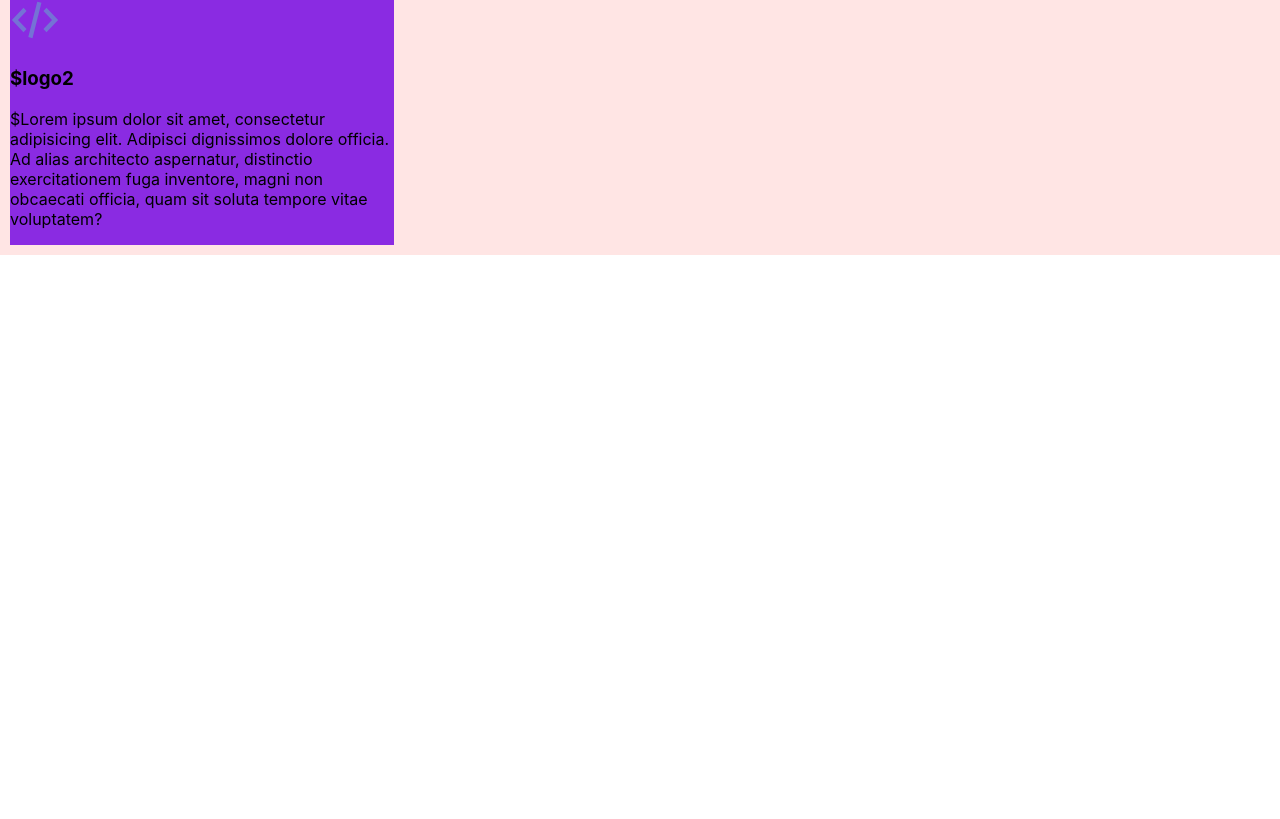
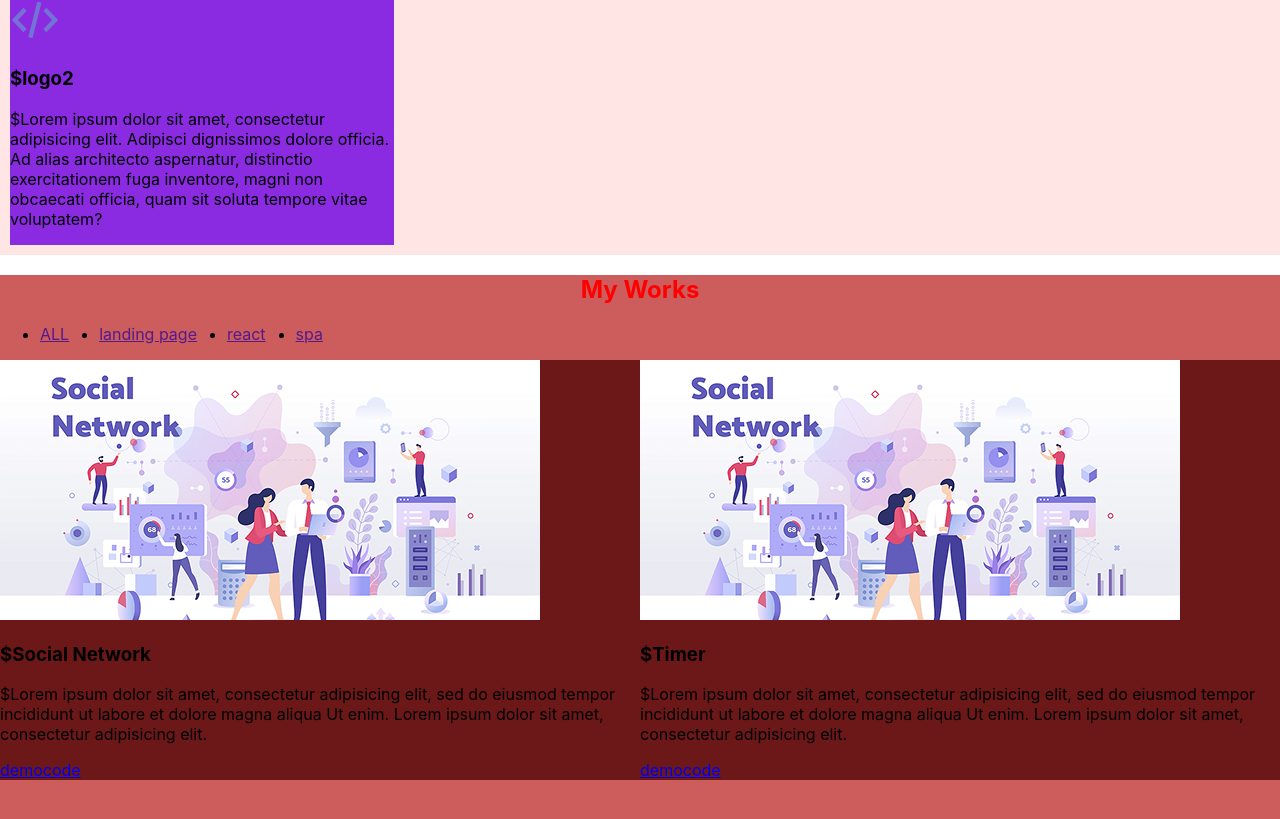
Before and after one commit to alexpodelinskii/portfolio, a React (Vite) app: page / in a window 1280 px wide. Shown: the part 1479-2298 px from the top of the page. Before the commit the page ends 1734 px from the top, so only its background shows below. Built offline with nearby package versions, Linux system fonts and the light colour scheme.

Commit message:
feat: add works section

```diff
--- a/src/App.tsx
+++ b/src/App.tsx
@@ -1,6 +1,7 @@
 import {Header} from "./layout/header/Header.tsx";
 import {Main} from "./layout/sections/main/Main.tsx";
 import {Skills} from "./layout/sections/skills/Skills.tsx";
+import {Works} from "./layout/sections/works/Works.tsx";
 
 
 function App() {
@@ -9,7 +10,7 @@ function App() {
             <Header/>
             <Main/>
             <Skills/>
-
+            <Works/>
 
         </div>
     )
--- a/src/components/Menu.tsx
+++ b/src/components/Menu.tsx
@@ -1,21 +1,23 @@
 import styled from "styled-components";
 
-export const Menu = () => {
+export const Menu = (props: { menuItems: Array<string> }) => {
     return (
         <StyledMenu>
-            <ul>
-                <li><a href="">Home</a></li>
-                <li><a href="">Skills</a></li>
-                <li><a href="">Works</a></li>
-                <li><a href="">Testimony</a></li>
-                <li><a href="">Contacts</a></li>
+            <ul>{
+                props.menuItems.map((el, index) => {
+                    return <li key={index}>
+                        <a href="">{el}</a>
+                    </li>;
+                })
+            }
+
             </ul>
         </StyledMenu>
     );
 };
 
 const StyledMenu = styled.nav`
-    ul{
+    ul {
         display: flex;
         gap: 30px;
     }
--- a/src/layout/header/Header.tsx
+++ b/src/layout/header/Header.tsx
@@ -1,12 +1,14 @@
 import styled from "styled-components";
 import {Logo} from "../../components/Logo.tsx";
 import {Menu} from "../../components/Menu.tsx";
+
+const headerMenuItems = ['Home', 'Skills','Works','Testimony','Contacts'];
 
 export const Header = () => {
     return (
         <StyledHeader>
             <Logo/>
-            <Menu/>
+            <Menu  menuItems={headerMenuItems}/>
 
 
         </StyledHeader>
--- /dev/null
+++ b/src/layout/sections/works/Works.tsx
@@ -0,0 +1,28 @@
+import styled from "styled-components";
+import {SectionTitle} from "../../../components/SectionTitle.tsx";
+import {Menu} from "../../../components/Menu.tsx";
+import {FlexWrapper} from "../../../components/FlexWrapper.tsx";
+import {Work} from "./work/Work.tsx";
+import workImage from "./../../../assets/images/work.jpg"
+
+const worksMenuItems = ['ALL', 'landing page', 'react', 'spa']
+
+export const Works = () => {
+    return (
+        <StyledWorks>
+            <SectionTitle>My Works</SectionTitle>
+            <Menu menuItems={worksMenuItems}/>
+            <FlexWrapper>
+                <Work imgSrc={workImage} title={'Social Network'}
+                      text={'Lorem ipsum dolor sit amet, consectetur adipisicing elit, sed do eiusmod tempor incididunt ut labore et dolore magna aliqua Ut enim. Lorem ipsum dolor sit amet, consectetur adipisicing elit.'}
+                      demoSrc={'#'} codeSrc={'#'}/>
+                <Work imgSrc={workImage} title={'Timer'} text={'Lorem ipsum dolor sit amet, consectetur adipisicing elit, sed do eiusmod tempor incididunt ut labore et dolore magna aliqua Ut enim. Lorem ipsum dolor sit amet, consectetur adipisicing elit.'} demoSrc={'#'} codeSrc={'#'}/>
+                </FlexWrapper>
+                </StyledWorks>
+                );
+                };
+
+const StyledWorks = styled.div`
+    min-height: 100vh;
+    background-color: indianred;
+`
--- /dev/null
+++ b/src/layout/sections/works/work/Work.tsx
@@ -0,0 +1,26 @@
+import styled from "styled-components";
+
+export type WorkPropsType = {
+    imgSrc: string
+    title: string
+    text: string
+    demoSrc: string
+    codeSrc: string
+}
+export const Work = (props: WorkPropsType) => {
+    return (
+        <StyledWork>
+            <Image src={props.imgSrc} alt={props.title}/>
+            <Title>${props.title}</Title>
+            <Text>${props.text}</Text>
+            <Link href={props.demoSrc}>demo</Link>
+            <Link href={props.codeSrc}>code</Link>
+        </StyledWork>
+    );
+};
+const StyledWork = styled.div`
+    background-color: #6c1818;`
+const Image = styled.img``
+const Title = styled.h3``
+const Text = styled.p``
+const Link = styled.a``
```
Also changed, not shown: src/assets/images/work.jpg (added).
